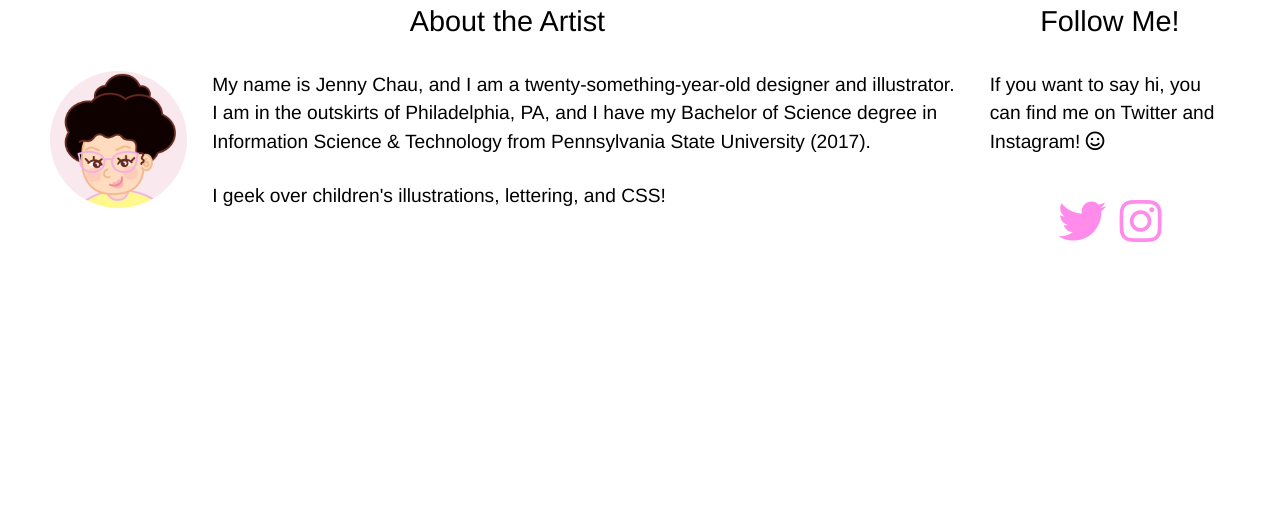
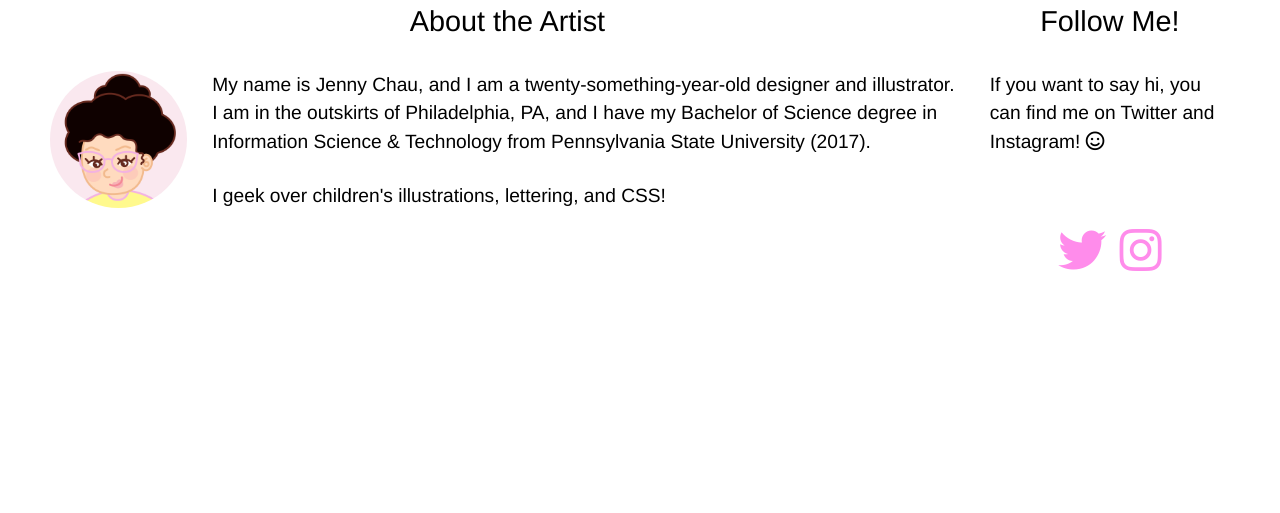
Before and after one commit to jechau/jennychau.github.io, a PHP site: page /about in a window 1280 px wide. Shown: the part 187-700 px from the top of the page. Run offline with PHP 8.4, Linux system fonts and the light colour scheme.

Commit message:
Update style.css

```diff
--- a/css/style.css
+++ b/css/style.css
@@ -38,6 +38,11 @@ a:hover {
     text-align: center;
     font-size: 2.5em;
     display:block;
+}
+
+.social::before {
+    content: "\A";
+    white-space: pre;
 }
 
 input,
```
